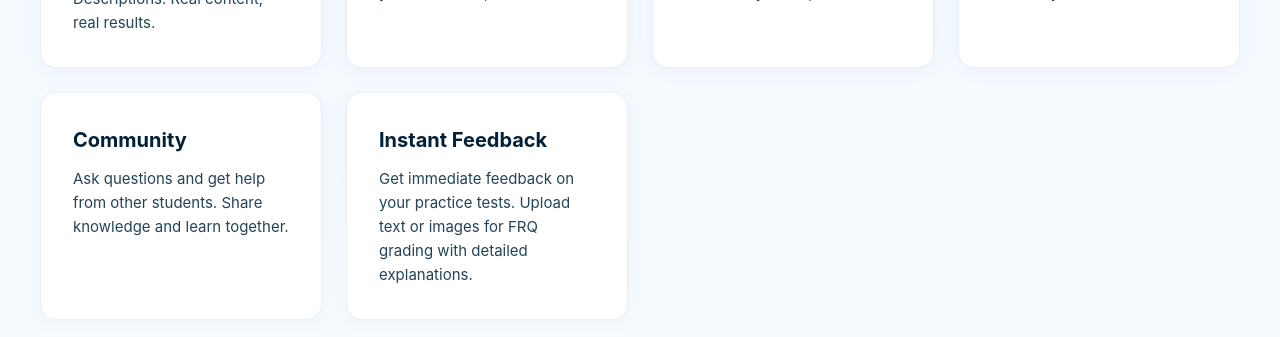
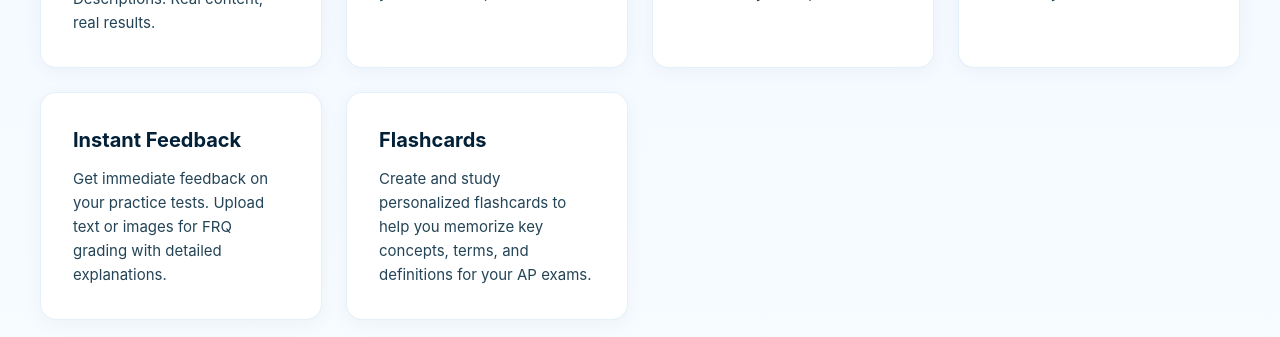
Before and after one commit to sanjugowda216/FiveAI, a React (Vite) app in the folder frontend/: page / in a window 1280 px wide. Shown: the part 1360-1697 px from the top of the page. Built offline with nearby package versions, Linux system fonts and the light colour scheme; no server answers.

Commit message:
Replace Community feature with Instant Feedback, add Flashcards feature

```diff
--- a/frontend/src/pages/Home.jsx
+++ b/frontend/src/pages/Home.jsx
@@ -613,10 +613,10 @@ export default function Home() {
               e.currentTarget.style.boxShadow = "0 4px 20px rgba(0,0,0,0.04)";
             }}
           >
-            <div style={styles.featureTitle}>Community</div>
+            <div style={styles.featureTitle}>Instant Feedback</div>
             <div style={styles.featureText}>
-              Ask questions and get help from other students. Share knowledge
-              and learn together.
+              Get immediate feedback on your practice tests. Upload text or images
+              for FRQ grading with detailed explanations.
             </div>
           </div>
 
@@ -631,10 +631,10 @@ export default function Home() {
               e.currentTarget.style.boxShadow = "0 4px 20px rgba(0,0,0,0.04)";
             }}
           >
-            <div style={styles.featureTitle}>Instant Feedback</div>
+            <div style={styles.featureTitle}>Flashcards</div>
             <div style={styles.featureText}>
-              Get immediate feedback on your practice tests. Upload text or images
-              for FRQ grading with detailed explanations.
+              Create and study personalized flashcards to help you memorize key concepts,
+              terms, and definitions for your AP exams.
             </div>
           </div>
         </div>
```
